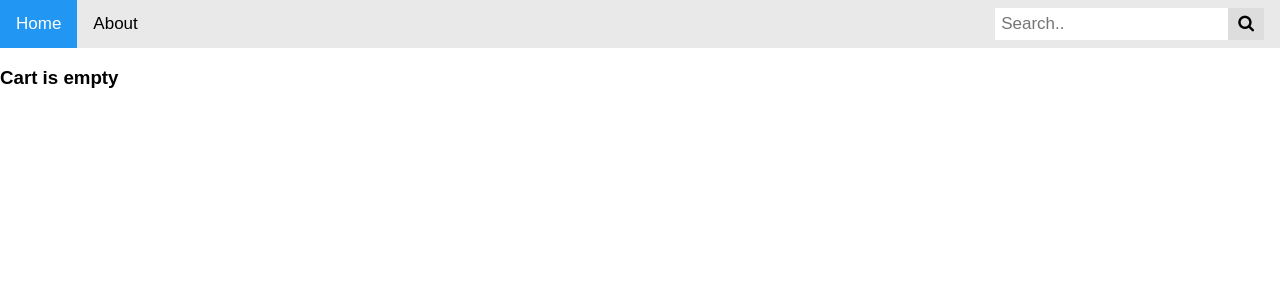
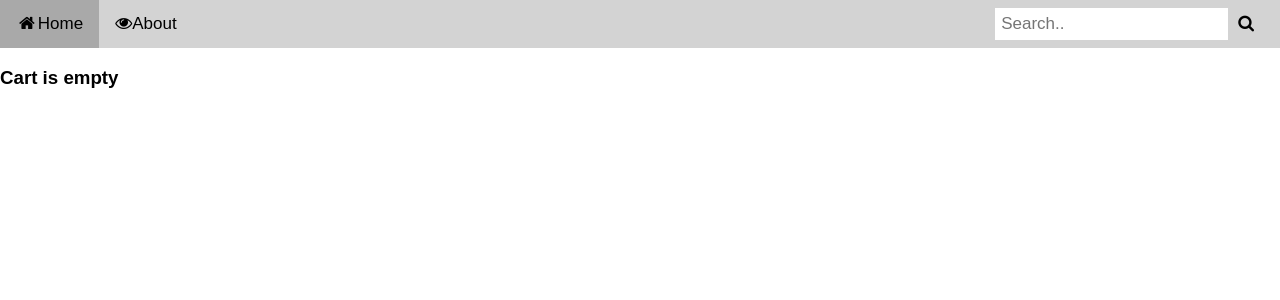
Before and after one commit to pmflypallavi/KoolApp, a Flask app: page /Cart in a window 1280 px wide. Shown: the top 300 px of the page. Run offline with Flask 2, Linux system fonts and the light colour scheme; data that the repository does not hold is empty; some libraries are stand-ins or nearby versions.

Commit message:
No change

```diff
--- a/templates/template.html
+++ b/templates/template.html
@@ -14,7 +14,7 @@ body {
 
 .topnav {
   overflow: hidden;
-  background-color: #e9e9e9;
+  background-color: lightgrey;
 }
 
 .topnav a {
@@ -28,13 +28,12 @@ body {
 }
 
 .topnav a:hover {
-  background-color: #ddd;
+  background-color: darkgrey;
   color: black;
 }
 
 .topnav a.active {
-  background-color: #2196F3;
-  color: white;
+  color: black;
 }
 
 .topnav .search-container {
@@ -53,14 +52,14 @@ body {
   padding: 6px 10px;
   margin-top: 8px;
   margin-right: 16px;
-  background: #ddd;
+  background: lightgrey;
   font-size: 17px;
   border: none;
   cursor: pointer;
 }
 
 .topnav .search-container button:hover {
-  background: #ccc;
+  background: darkgrey;
 }
 #kart {
 	color: white;
@@ -95,8 +94,8 @@ body {
 </head>
   <body>
 <div class="topnav">
-        <a class="active" href="{{ url_for('home') }}">Home</a>
-        <a href="{{ url_for('about') }}">About</a>
+        <a class="active" href="{{ url_for('home') }}"><i class="fa fa-fw fa-home"></i>Home</a>
+        <a class="active" href="{{ url_for('about') }}"><i class="fa fa-eye" aria-hidden="true"></i>About</a>
     <div class="search-container">
         <form method="POST" action="/search">
           <input type="text" placeholder="Search.." name="search">
```
